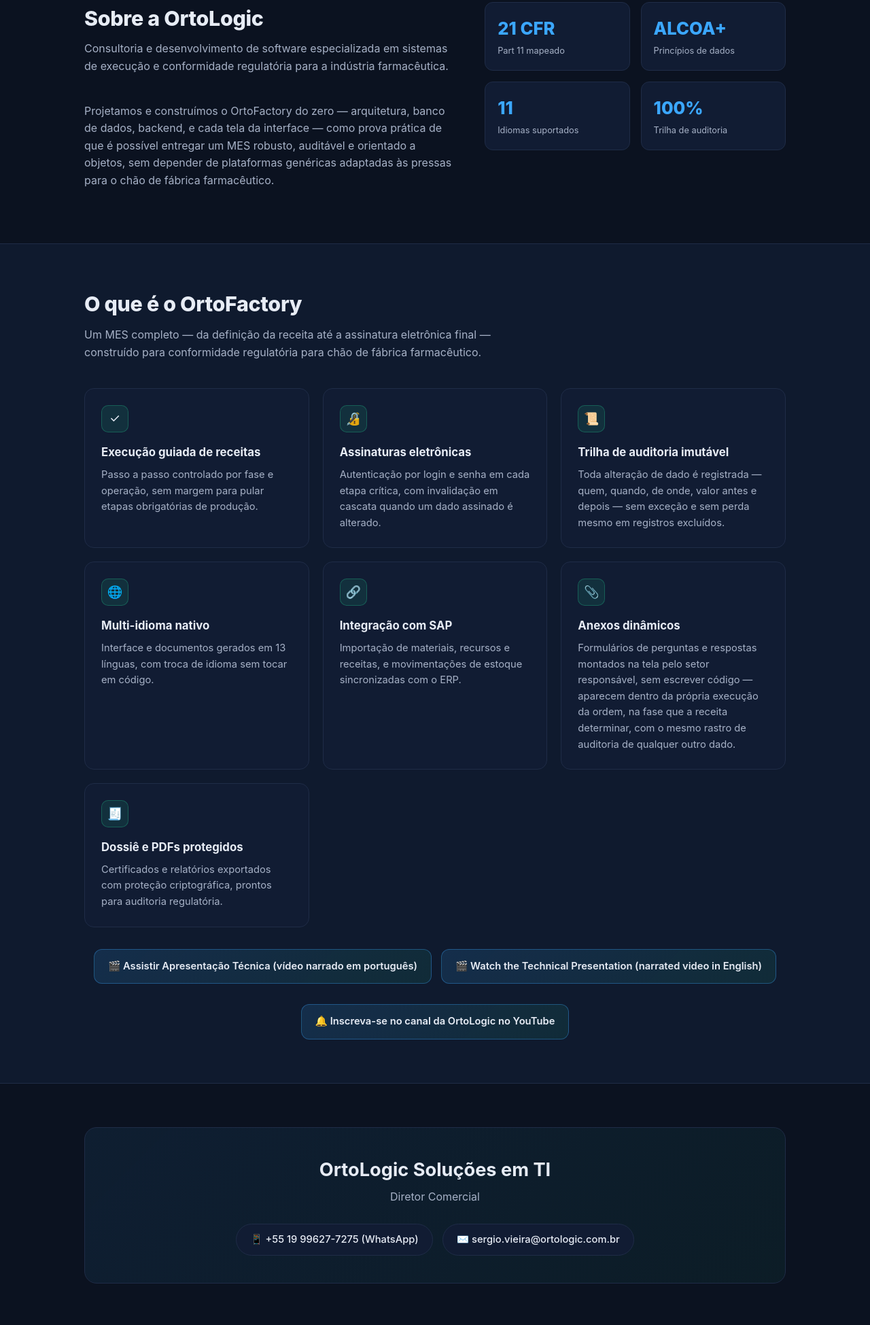
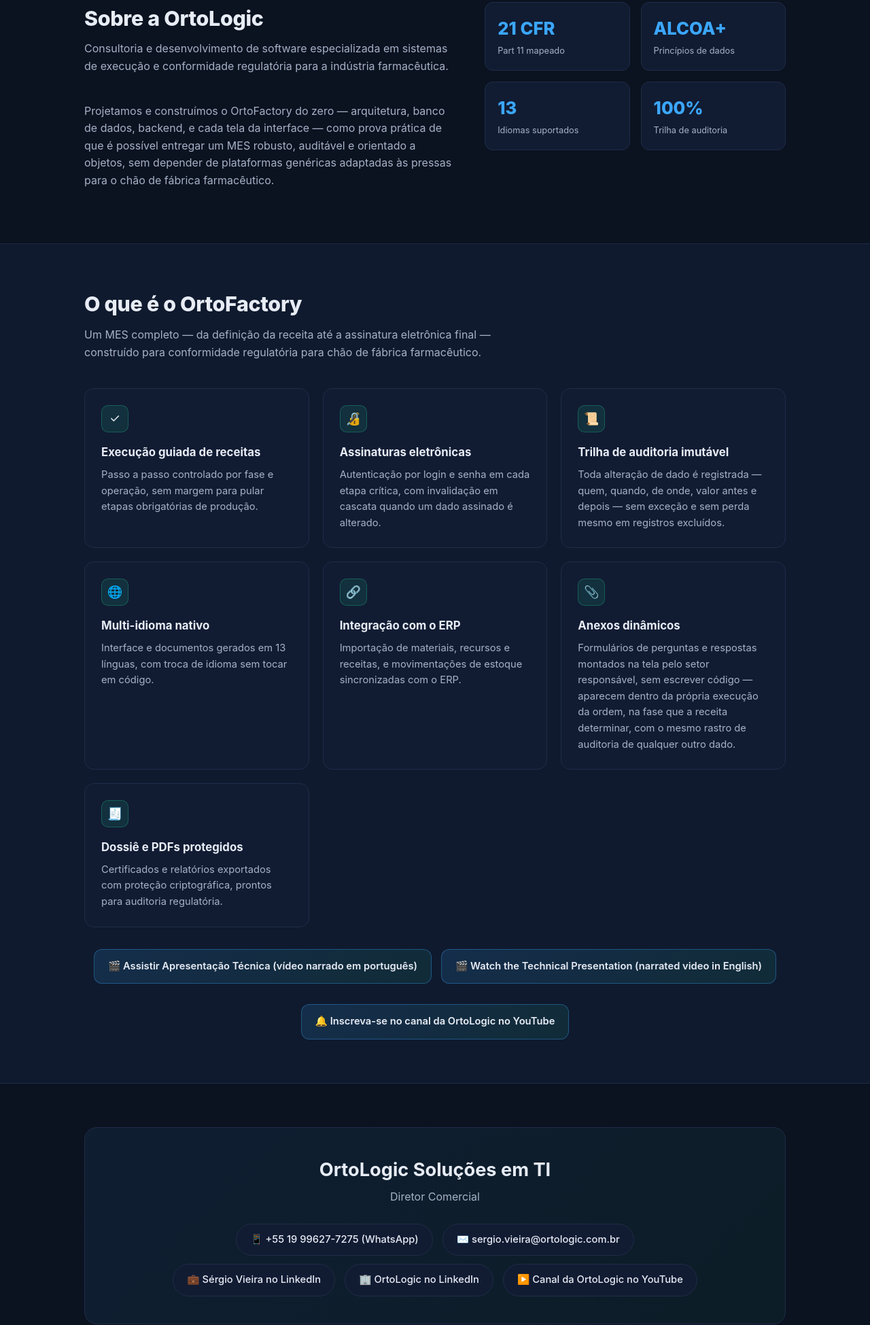
Before and after one commit to senascvi62-spec/ortologic-site, a plain HTML site: page index.html in a window 1280 px wide. Shown: the part 768-2717 px from the top of the page at 68% size. Drawn offline with Linux system fonts and the light colour scheme.

Commit message:
Links do LinkedIn (perfil e página) e do canal do YouTube no contato; 13 idiomas; ERP no lugar de SAP
Co-Authored-By: Claude Opus 5.5 <noreply@anthropic.com>

```diff
--- a/index.html
+++ b/index.html
@@ -35,7 +35,11 @@
     "@type": "Organization",
     "name": "OrtoLogic Soluções em TI",
     "url": "https://www.ortologic.com.br/",
-    "logo": "https://www.ortologic.com.br/logo.png"
+    "logo": "https://www.ortologic.com.br/logo.png",
+    "sameAs": [
+      "https://www.linkedin.com/company/ortologic",
+      "https://www.youtube.com/@OrtoLogic"
+    ]
   }
 }
 </script>
@@ -190,7 +194,7 @@
     <div class="stat-list">
       <div class="stat"><div class="n">21 CFR</div><div class="l">Part 11 mapeado</div></div>
       <div class="stat"><div class="n">ALCOA+</div><div class="l">Princípios de dados</div></div>
-      <div class="stat"><div class="n">11</div><div class="l">Idiomas suportados</div></div>
+      <div class="stat"><div class="n">13</div><div class="l">Idiomas suportados</div></div>
       <div class="stat"><div class="n">100%</div><div class="l">Trilha de auditoria</div></div>
     </div>
   </div>
@@ -223,7 +227,7 @@
       </div>
       <div class="card">
         <div class="icon">🔗</div>
-        <h3>Integração com SAP</h3>
+        <h3>Integração com o ERP</h3>
         <p>Importação de materiais, recursos e receitas, e movimentações de estoque sincronizadas com o ERP.</p>
       </div>
       <div class="card">
@@ -254,6 +258,11 @@
         <a class="pill" href="https://wa.me/5519996277275" target="_blank" rel="noopener">📱 +55 19 99627-7275 (WhatsApp)</a>
         <a class="pill" href="mailto:sergio.vieira@ortologic.com.br">✉️ sergio.vieira@ortologic.com.br</a>
       </div>
+      <div class="contact-links" style="margin-top:12px">
+        <a class="pill" href="https://www.linkedin.com/in/sergio-vieira-ortologic" target="_blank" rel="noopener">💼 Sérgio Vieira no LinkedIn</a>
+        <a class="pill" href="https://www.linkedin.com/company/ortologic" target="_blank" rel="noopener">🏢 OrtoLogic no LinkedIn</a>
+        <a class="pill" href="https://www.youtube.com/@OrtoLogic" target="_blank" rel="noopener">▶️ Canal da OrtoLogic no YouTube</a>
+      </div>
     </div>
   </div>
 </section>
```
